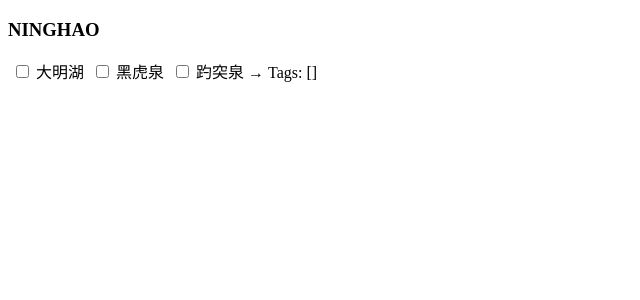
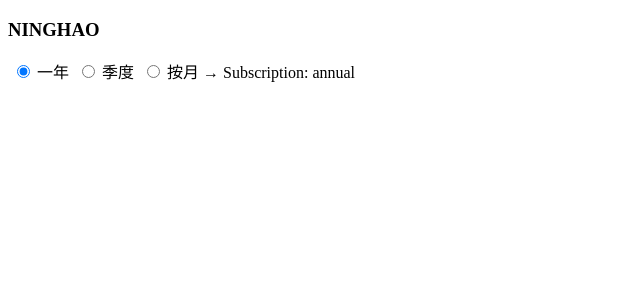
Before and after one commit to Maogxer/xb2-vue, a Vue app: page / in a window 1280 px wide. Shown: the top 300 px of the page, without its empty margins (0-640 px from the left). Built offline with nearby package versions, Linux system fonts and the light colour scheme.

Commit message:
单选按钮（Radio）

```diff
--- a/src/app/app.vue
+++ b/src/app/app.vue
@@ -1,27 +1,27 @@
 <template>
   <h3> {{ name }} </h3>
-  <label for="tag-1">
-    <input id="tag-1"
-           type="checkbox"
-           value="大明湖"
-           v-model="tags" />
-    大明湖
+  <label for="subscription-annual">
+    <input id="subscription-annual"
+           type="radio"
+           value="annual"
+           v-model="subscription" />
+    一年
   </label>
-  <label for="tag-2">
-    <input id="tag-2"
-           type="checkbox"
-           value="黑虎泉"
-           v-model="tags" />
-    黑虎泉
+  <label for="subscription-quarterly">
+    <input id="subscription-quarterly"
+           type="radio"
+           value="quarterly"
+           v-model="subscription" />
+    季度
   </label>
-  <label for="tag-3">
-    <input id="tag-3"
-           type="checkbox"
-           value="趵突泉"
-           v-model="tags" />
-    趵突泉
+  <label for="subscription-monthly">
+    <input id="subscription-monthly"
+           type="radio"
+           value="monthly"
+           v-model="subscription" />
+    按月
   </label>
-  <span>→ Tags: {{ tags }}</span>
+  <span>→ Subscription: {{ subscription }}</span>
 </template>
 
 <script>
@@ -29,7 +29,7 @@ export default {
   data () {
     return {
       name: 'NINGHAO',
-      tags: []
+      subscription: 'annual'
     }
   }
 }
```
